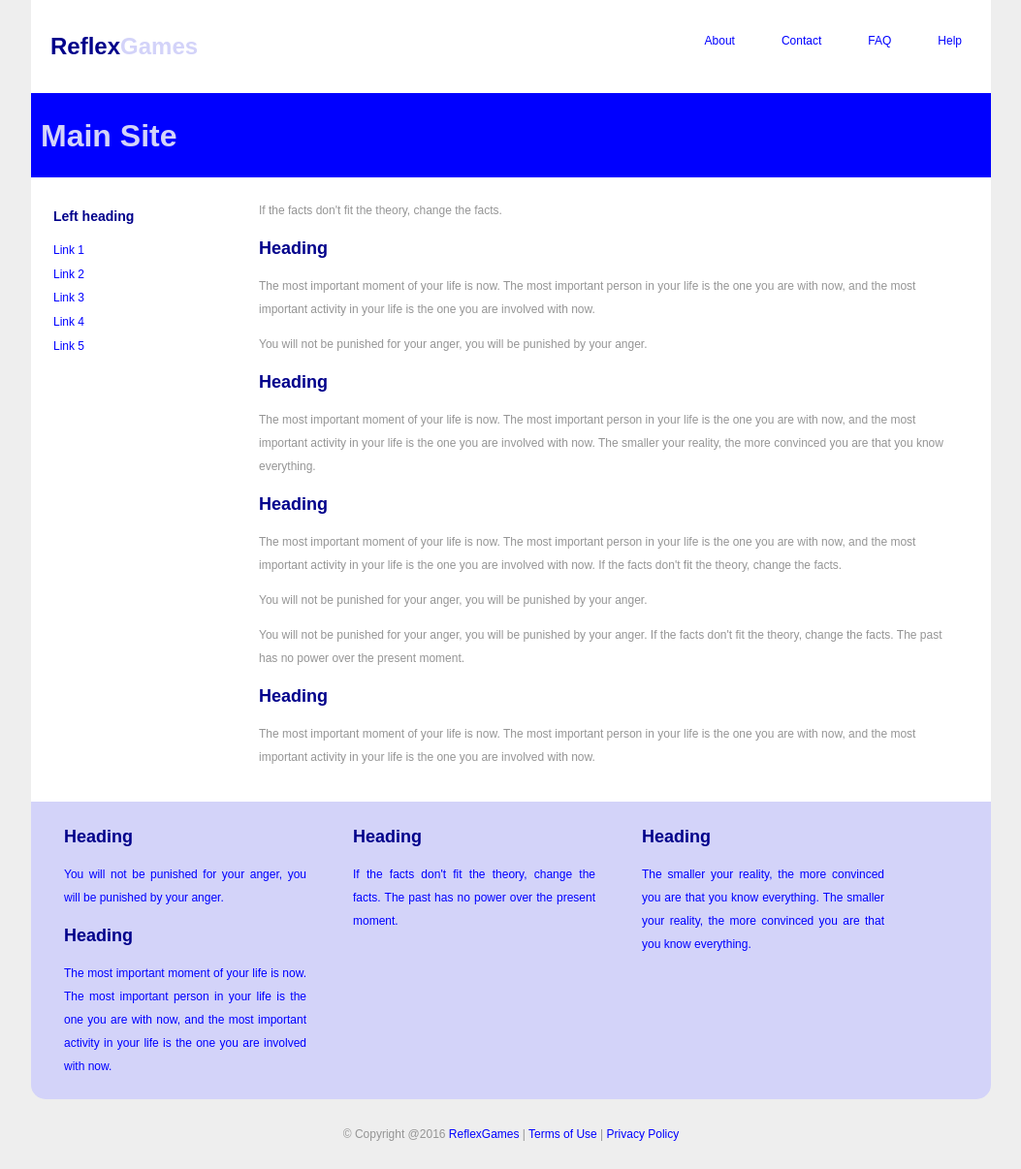
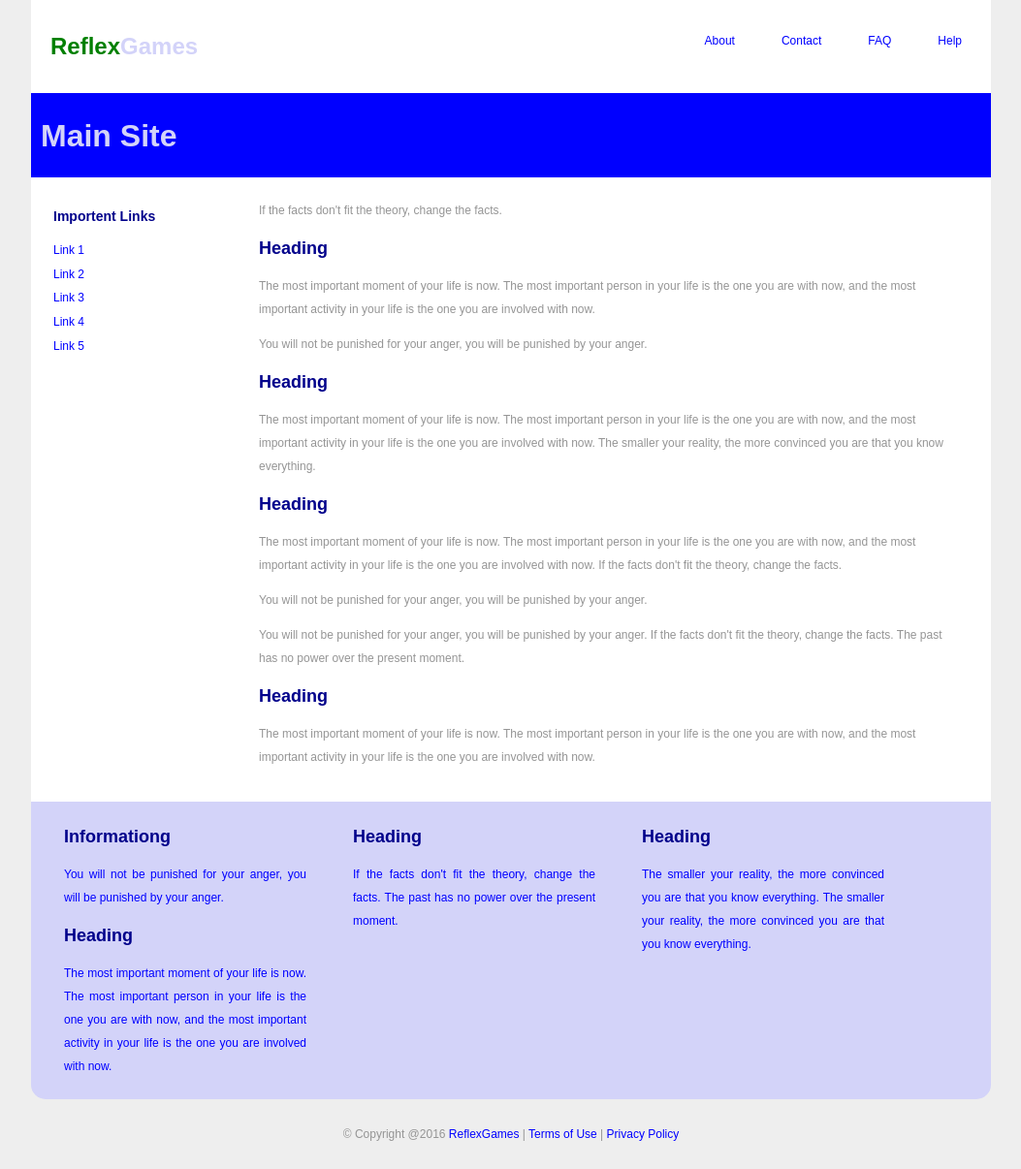
Before and after one commit to reflexgames/server, a plain HTML site: page index.html in a window 1280 px wide. Shown: the whole page at 97% size, without its empty margins (113-1166 px from the left). Drawn offline with Linux system fonts and the light colour scheme.

Commit message:
Update index.html

```diff
--- a/index.html
+++ b/index.html
@@ -13,7 +13,7 @@
 
 			/* Logo */
 			#logo { padding:10px; width:auto; float:left;}
-			#logo h1 a, h1 a:hover { color:darkblue; text-decoration:none;}
+			#logo h1 a, h1 a:hover { color:green; text-decoration:none;}
 			#logo h1 span { color:#d3d3f9;}
 
 			/* Header */
@@ -106,7 +106,7 @@
 
 					<nav id="sidebar">
 						<div class="widget">
-							<h3>Left heading</h3>
+							<h3>Importent Links</h3>
 							<ul>
 							<li><a href="#">Link 1</a></li>
 							<li><a href="#">Link 2</a></li>
@@ -125,7 +125,7 @@
 				<div id="footerblurb-inner">
 
 					<div class="column">
-						<h2><span>Heading</span></h2>
+						<h2><span>Informationg</span></h2>
 						<p><script>generateText(2)</script></p>
 					</div>
 					<div class="column">
```
